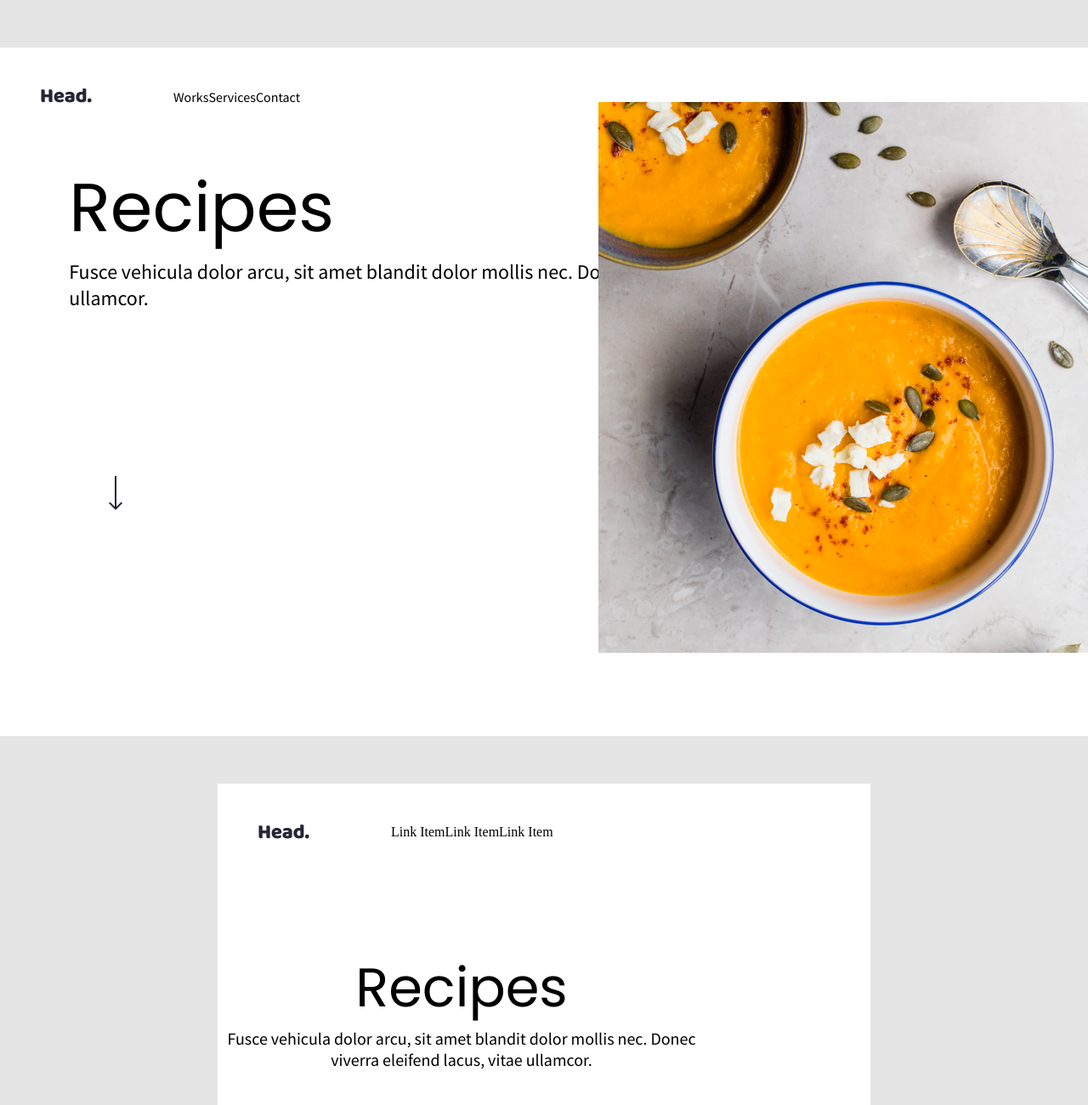
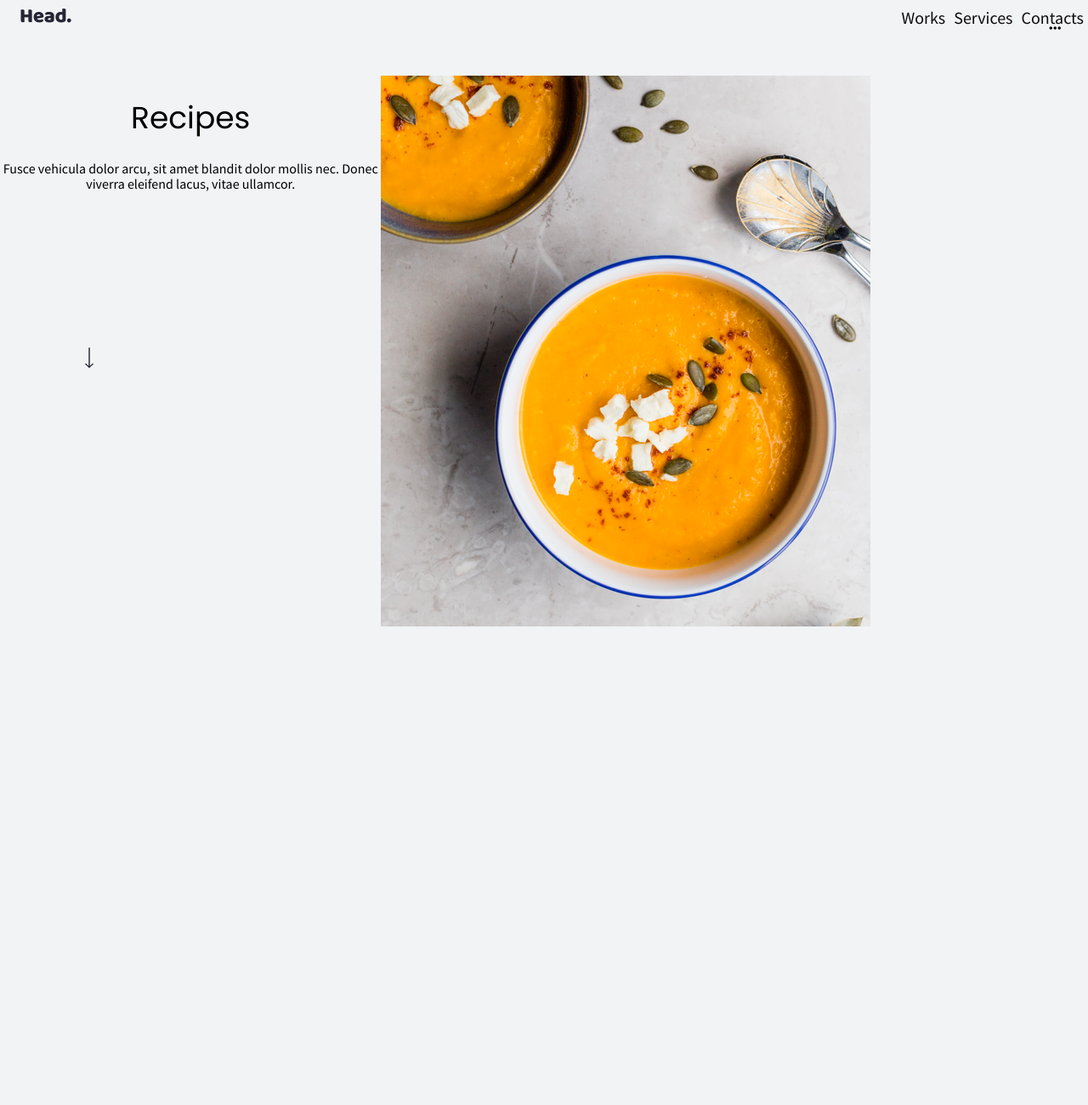
Before and after one commit to Thanika1979/webdesite, a plain HTML site: page index.html in a window 1280 px wide. Shown: the top 1300 px of the page at 85% size. After the commit the page ends 800 px from the top, so only its background shows below. Drawn offline with Linux system fonts and the light colour scheme.

Commit message:
add new design

```diff
--- a/index.html
+++ b/index.html
@@ -11,43 +11,25 @@
 </head>
 <body>
 <header>
-    <div class="desktop">
-        <div class="logo"><img src="images/Head..png" alt=""></div>
-        <div class="header">
-            <div>Works</div>
-            <div>Services</div>
-            <div>Contact</div>
-        </div>
-
+    <nav>
+        <label class="logo"><img src="images/Head..png" alt=""></label>
+        <input type="checkbox" id="check">
+        <label for="check" class="checkbtn"></label>
+        <i class="fas fa-ellipsis-h"></i>
+        <ul>
+            <li><a href="#">Works</a></li>
+            <li><a href="#">Services</a></li>
+            <li><a href="#">Contacts</a></li>
+        </ul>
+    </nav>
+</header>
+    <section>
         <div class="text">
-            <div class="content"><p>Recipes</p></div>
-            <div class="text-info"><p>Fusce vehicula dolor arcu, sit amet blandit dolor mollis nec. Donec viverra eleifend lacus, vitae ullamcor.</p></div>
+            <div><h1>Recipes</h1></div>
+            <div><p>Fusce vehicula dolor arcu, sit amet blandit dolor mollis nec. Donec viverra eleifend lacus, vitae ullamcor.</p></div>
         </div>
             <div class="icon"><img src="images/Icon.png" alt="Icon"></div>
-            <div class="pic1"><img src="images/Slider.png" alt="slider"></div>
-
-    </div>
-</header>
-<div class="Tablet">
-    <div class="logo2"><img src="images/Head..png" alt=""></div>
-    <div class="link">
-        <div>Link Item</div>
-        <div>Link Item</div>
-        <div>Link Item</div>
-        </div>
-    <div class="tablet2"><p>Recipes</p>
-        <p class="tablet-info">Fusce vehicula dolor arcu, sit amet blandit dolor mollis nec. Donec viverra eleifend lacus, vitae ullamcor.</p>
-    </div>
-    <div><img class="pic2" src="images/tablet.png" alt=""></div>
-</div>
-<div class="Mobile">
-        <div class="logo3"><img src="images/Head..png" alt="">
-            <i class="fas fa-ellipsis-h"></i></div>
-
-    <div class="content-moblie"><p>Recipes</p>
-        <div class="mobile-info"><p>Fusce vehicula dolor arcu, sit amet blandit dolor mollis nec. Donec viverra eleifend lacus, vitae ullamcor.</p></div>
-        <div><img class="pic3" src="images/mobile.png" alt=""></div>
-    </div>
-</div>
-</body>
-</html>
+            <div class="pic"><img src="images/Slider.png" alt="slider"></div>
+    </section>
+    </body>
+    </html>
--- a/styles/index.css
+++ b/styles/index.css
@@ -1,169 +1,123 @@
 *{
-    margin: 0;
-    padding: 0;
     box-sizing: border-box;
 }
 body{
-    background-color:  #E5E5E5;
-}
-.Mobile{
-    display: flex;
-    max-width: 320px;
-    height: 568px;
-    background-color: #FFFFFF;
-    margin: auto;
-    margin-top: 3.5em;
-    margin-bottom: 45px;
-}
-.logo3{
-    position: absolute;
-    justify-content: space-evenly;
-}
-.content-moblie{
-    display: flex;
-    flex-wrap: wrap;
-    justify-content: center;
-    text-align: center;
-    font-size: 2rem;
-    font-family: Source Sans Pro;
-    font-weight: bold;
-    margin-top: 25%;
-
+    background-color:  #F1F3F5;
+    margin: 0;
+    padding: 0;
 
 }
-.mobile-info{
+label.logo{
+    margin-left: 1.5rem;
+}
+nav{
     display: flex;
-    flex-wrap: wrap;
-    text-align: center;
-    font-family: Source Sans Pro;
-    font-size: 0.5rem;
-    margin-top: 15%;
+    justify-content: space-between;
+    align-items: center;
+    font-family: 'Source Sans Pro', sans-serif;
 
 }
-@media only screen, (max-width:400px) {
-    .pic3{
+nav ul{
+   margin: 0;
+   padding: 0;
    display: flex;
-       margin-top: 35%;
+}
+nav i{
+    margin-right: -60%;
+    margin-top: 25px;
+    cursor: pointer;
+    left: 0;
+}
+#check{
+    display: none;
+}
+nav ul li {
+    list-style: none;
+    margin: 0 5px;
+}
+nav ul li a{
+    font-size: 1.25rem;
+    text-decoration: none;
+    color: rgb(14, 11, 11);
+}
+section{
+    padding: 3rem 0;
+    display: flex;
+    flex-direction: row;
 
 }
-}
-
-.Tablet{
-    width: 100%;
-    max-width: 768px;
-    height: 1024px;
+text{
     display: flex;
-    margin: 0 auto;
-    background-color: #FFFFFF;
+    flex-direction: column;
+    align-items: center;
     margin-top: 3.5em;
 }
-.logo2{
-    margin: 3rem;
-
+h1{
+    font-family: Poppins;
+    font-weight: 500;
+    font-size: 2.25rem;
+    line-height: 40px;
+    text-align: center;
 }
-.link{
-    display: flex;
-    width: 303px;
-    height: 25px;
-    margin: 3rem;
-}
-.tablet2{
-    display: flex;
-    position: absolute;
-    flex-direction: column;
-    font-family: Poppins;
-    font-size: 4rem;
-    text-align: center;
-    margin-top: 15%;
-    width: 574px;
-    height: 172px;
-
-}
-.tablet-info{
+p{
     font-family: Source Sans Pro;
-    font-size: 1.25rem;
-    display: flex;
-    flex-wrap: wrap;
+    font-style: normal;
+    font-weight: normal;
+    font-size: 1rem;
+    line-height: 18px;
     text-align: center;
 
 }
-
-@media only screen,(min-width:400px),(max-width:800px) {
-    .pic2{
+.icon{
     position: absolute;
-        width:55%;
-        height: auto;
-        margin-top: 35%;
-        margin-left: -40%;
+    padding: 0 100px;
+    margin-top: 25%;
+    width: 24px;
+    height: 24px;
 
 }
+.pic{
+    width: 100%;
 }
-.desktop{
-    max-width: 1440px;
-    height: 810px;
-    width: 100%;
-    display: flex;
-    align-items: flex-start;
-    background-color: #FFFFFF;
-    margin: auto;
-    margin-top: 3.5rem;
+
+@media (max-width:400px){
+    nav ul li a{
+        display: none;
     }
-.header{
-    font-family: Source Sans Pro;
-    display: flex;
-    flex-direction: row;
-    justify-content: space-between;
-    margin: 3em;
+    .icon {
+       display: none;
     }
-.logo{
-    margin: 3em;
-}
-.text{
+    section{
         display: flex;
         flex-direction: column;
-    flex-wrap: wrap;
-    margin-top: 10%;
-    width: 100%;
-    margin-left: -25%;
-
+    }
+}
+@media (min-width:400px), (max-width:800px){
+    .icon{
+        display: none;
+    }
+    nav i{
+        display: none;
+    }
 
 }
-.content{
-    font-size: 5rem;
-    font-family: Poppins;
-    font-style: normal;
-    font-weight: 500;
-    white-space: 2%;
-
+@media (max-width:700px){
+    .icon{
+        display: none;
     }
-.text-info{
-    font-family: Source Sans Pro;
-    font-size: 1.5rem;
+    nav i{
+        display: none;
+    }
+    section{
         display: flex;
-    flex-wrap: wrap;
+        flex-direction: column;
     }
+}
+@media (min-width:700px) {
     .icon{
         display: flex;
-    position: absolute;
-    bottom: 25%;
-    margin-left: 10%;
-
-
     }
-.pic1{
-    position: relative;
-    max-width:576px;
-    height: auto;
-    width: 100%;
-    margin-left: -25%;
-    margin-top: 5%;
-
-}
-@media screen and (max-width:1440px),(min-width:400px){
-    .Mobile, .desktop, .Tablet{
-        display: flex;
-        width: 100%;
-
-
+    nav i{
+        display: none;
     }
 }
```
Lines whose indentation alone changed are shown as unchanged.
